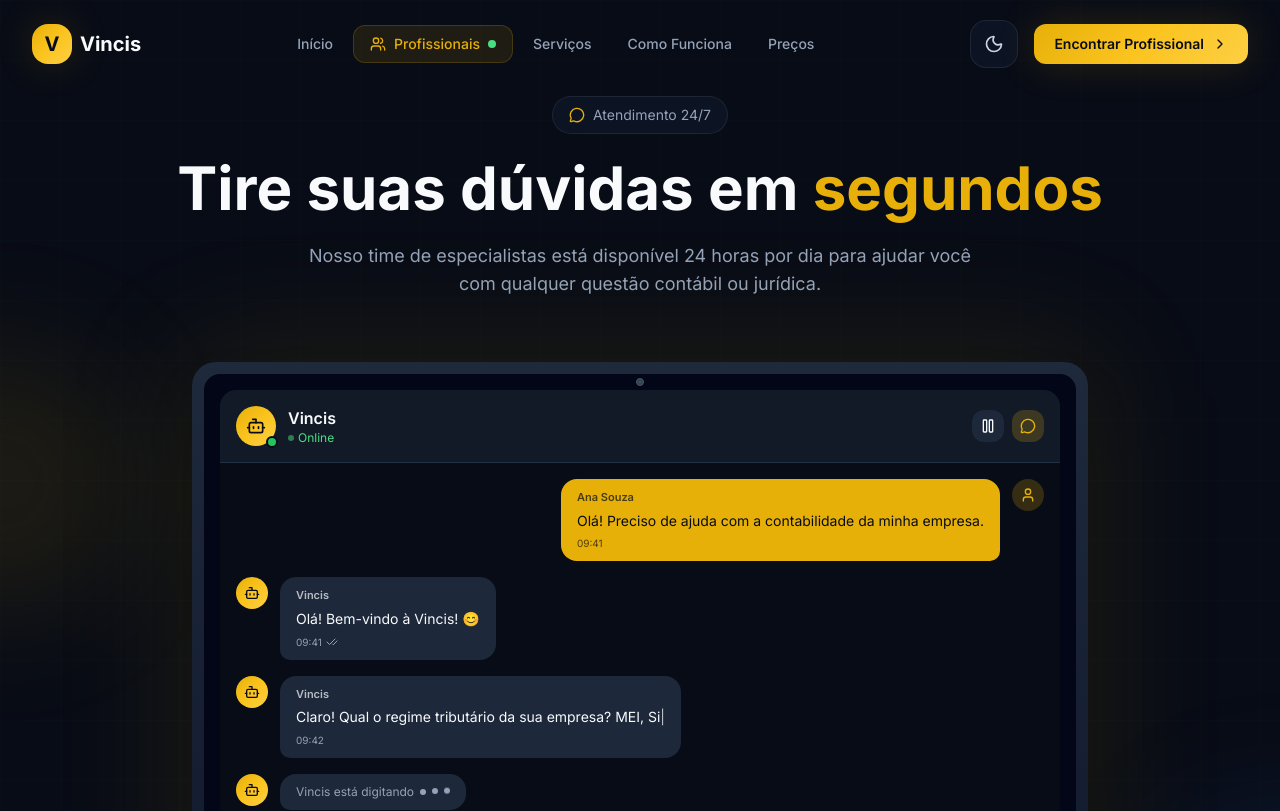
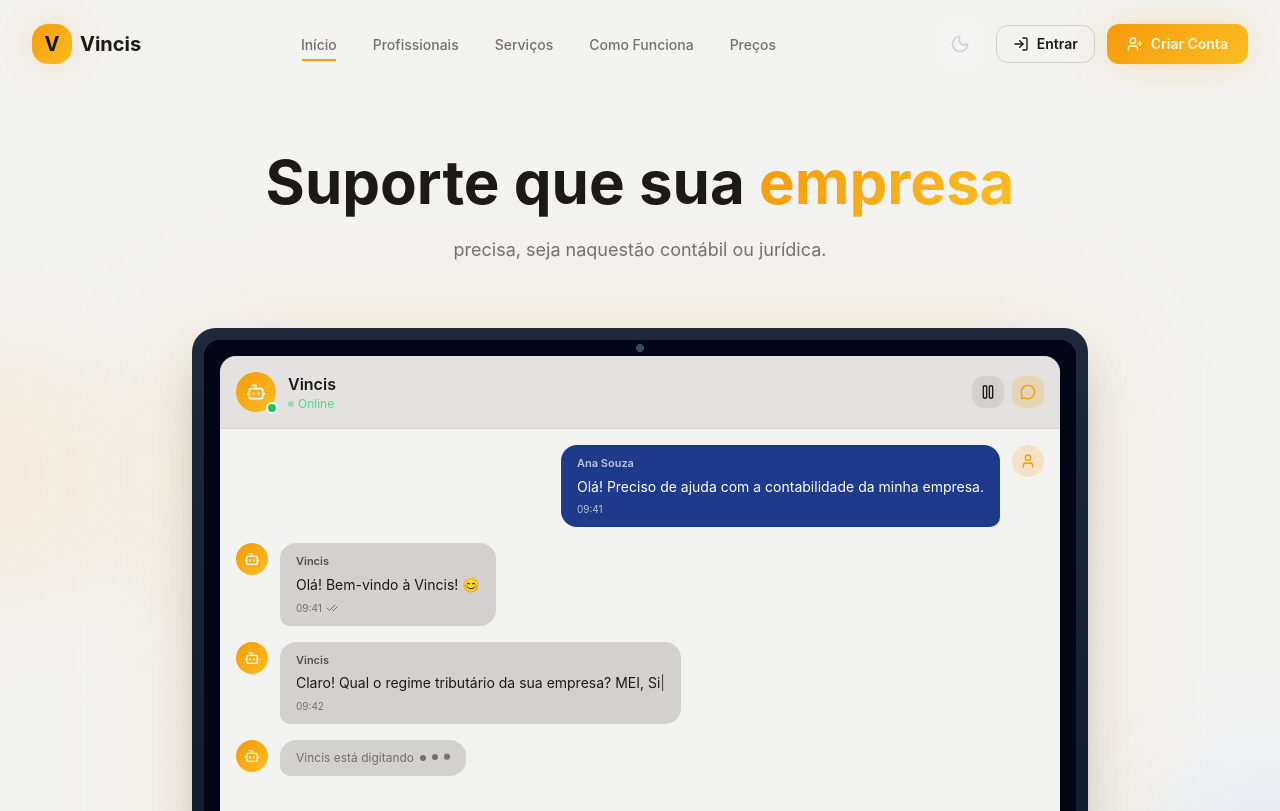
Before and after one commit to jusemar/vincis, a React (Vite) app: page / in a window 1280 px wide. Shown: the top 811 px of the page. Built offline with nearby package versions, Linux system fonts and the light colour scheme.

Commit message:
alterado o thema escuro e claror

```diff
--- a/src/components/Navigation.tsx
+++ b/src/components/Navigation.tsx
@@ -1,12 +1,12 @@
 import { useState, useEffect } from 'react';
 import { motion, AnimatePresence } from 'framer-motion';
-import { Menu, X, ChevronRight, Users } from 'lucide-react';
+import { Menu, X, LogIn, UserPlus } from 'lucide-react';
 import { Link, useLocation } from 'react-router-dom';
 import ThemeToggle from './ThemeToggle';
 
 const navLinks = [
   { name: 'Início', href: '/', type: 'route' },
-  { name: 'Profissionais', href: '/profissionais', type: 'route', icon: Users, highlight: true },
+  { name: 'Profissionais', href: '/profissionais', type: 'route' },
   { name: 'Serviços', href: '/#models', type: 'hash' },
   { name: 'Como Funciona', href: '/#how-it-works', type: 'hash' },
   { name: 'Preços', href: '/#pricing', type: 'hash' },
@@ -33,6 +33,15 @@ export default function Navigation() {
       }
     }
     setIsMobileMenuOpen(false);
+  };
+
+  // Verifica se o link está ativo
+  const isLinkActive = (link: typeof navLinks[0]) => {
+    if (link.type === 'route') {
+      return location.pathname === link.href;
+    } else {
+      return location.pathname === '/' && location.hash === link.href.substring(1);
+    }
   };
 
   return (
@@ -64,68 +73,74 @@ export default function Navigation() {
               </Link>
             </motion.div>
 
-            {/* Desktop Navigation */}
+            {/* Desktop Navigation - TODOS OS MENUS IGUAIS */}
             <div className="hidden md:flex items-center gap-1">
               {navLinks.map((link, index) => {
-                const Icon = link.icon;
-                const isActive = location.pathname === link.href ||
-                  (link.href.startsWith('/#') && location.pathname === '/' && location.hash === link.href.substring(1));
+                const active = isLinkActive(link);
 
-                return link.type === 'route' ? (
+                return (
                   <motion.div
                     key={link.name}
                     initial={{ opacity: 0, y: -20 }}
                     animate={{ opacity: 1, y: 0 }}
                     transition={{ delay: index * 0.1 }}
                   >
+                    {link.type === 'route' ? (
                       <Link
                         to={link.href}
-                      className={`relative px-4 py-2 text-sm font-medium transition-colors group flex items-center gap-2 rounded-lg ${
-                        link.highlight
-                          ? 'bg-primary/10 text-primary hover:bg-primary/20 border border-primary/20'
-                          : 'text-muted-foreground hover:text-foreground'
-                      } ${isActive ? 'text-foreground' : ''}`}
+                        className="relative px-4 py-2 text-sm font-medium text-muted-foreground hover:text-foreground transition-colors group"
                       >
-                      {Icon && <Icon className="w-4 h-4" />}
                         {link.name}
-                      {link.highlight && (
-                        <span className="w-2 h-2 bg-green-400 rounded-full animate-pulse" />
-                      )}
+                        {/* Underline animation - igual para todos */}
+                        <span className={`absolute bottom-0 left-1/2 -translate-x-1/2 h-0.5 bg-primary transition-all duration-300 ${
+                          active ? 'w-1/2' : 'w-0 group-hover:w-1/2'
+                        }`} />
                       </Link>
-                  </motion.div>
                     ) : (
-                  <motion.a
-                    key={link.name}
+                      <a
                         href={link.href}
                         onClick={(e) => {
                           e.preventDefault();
                           scrollToSection(link.href);
                         }}
                         className="relative px-4 py-2 text-sm font-medium text-muted-foreground hover:text-foreground transition-colors group"
-                    initial={{ opacity: 0, y: -20 }}
-                    animate={{ opacity: 1, y: 0 }}
-                    transition={{ delay: index * 0.1 }}
-                    whileHover={{ scale: 1.05 }}
                       >
                         {link.name}
-                    <span className="absolute bottom-0 left-1/2 -translate-x-1/2 w-0 h-0.5 bg-primary group-hover:w-1/2 transition-all duration-300" />
-                  </motion.a>
+                        {/* Underline animation - igual para todos */}
+                        <span className={`absolute bottom-0 left-1/2 -translate-x-1/2 h-0.5 bg-primary transition-all duration-300 ${
+                          active ? 'w-1/2' : 'w-0 group-hover:w-1/2'
+                        }`} />
+                      </a>
+                    )}
+                  </motion.div>
                 );
               })}
             </div>
 
-            {/* Right side buttons */}
-            <div className="hidden md:flex items-center gap-4">
+            {/* Right side buttons - Entrar e Cadastrar */}
+            <div className="hidden md:flex items-center gap-3">
               {/* Theme Toggle */}
               <ThemeToggle />
 
+              {/* Botão Entrar */}
               <motion.div whileHover={{ scale: 1.05 }} whileTap={{ scale: 0.95 }}>
                 <Link
-                  to="/profissionais"
+                  to="/entrar"
+                  className="px-4 py-2 text-sm font-semibold text-foreground border border-border rounded-lg hover:bg-muted/50 transition-all flex items-center gap-2"
+                >
+                  <LogIn className="w-4 h-4" />
+                  Entrar
+                </Link>
+              </motion.div>
+
+              {/* Botão Cadastrar / Criar Conta */}
+              <motion.div whileHover={{ scale: 1.05 }} whileTap={{ scale: 0.95 }}>
+                <Link
+                  to="/cadastrar"
                   className="px-5 py-2.5 text-sm font-semibold text-primary-foreground bg-gradient-gold rounded-lg btn-shine shadow-glow hover:shadow-glow-lg transition-shadow flex items-center gap-2"
                 >
-                  Encontrar Profissional
-                  <ChevronRight className="w-4 h-4" />
+                  <UserPlus className="w-4 h-4" />
+                  Criar Conta
                 </Link>
               </motion.div>
             </div>
@@ -164,60 +179,59 @@ export default function Navigation() {
             >
               <div className="flex flex-col gap-2">
                 {navLinks.map((link, index) => {
-                  const Icon = link.icon;
-                  return link.type === 'route' ? (
+                  return (
                     <motion.div
                       key={link.name}
                       initial={{ opacity: 0, x: -20 }}
                       animate={{ opacity: 1, x: 0 }}
                       transition={{ delay: index * 0.1 }}
                     >
+                      {link.type === 'route' ? (
                         <Link
                           to={link.href}
                           onClick={() => setIsMobileMenuOpen(false)}
-                        className={`px-4 py-3 text-lg font-medium rounded-lg flex items-center gap-3 ${
-                          link.highlight
-                            ? 'bg-primary/10 text-primary border border-primary/20'
-                            : 'text-muted-foreground hover:text-foreground hover:bg-muted'
-                        }`}
+                          className="px-4 py-3 text-lg font-medium text-muted-foreground hover:text-foreground hover:bg-muted rounded-lg flex items-center gap-3"
                         >
-                        {Icon && <Icon className="w-5 h-5" />}
                           {link.name}
-                        {link.highlight && (
-                          <span className="w-2 h-2 bg-green-400 rounded-full ml-auto" />
-                        )}
                         </Link>
-                    </motion.div>
                       ) : (
-                    <motion.a
-                      key={link.name}
+                        <a
                           href={link.href}
                           onClick={(e) => {
                             e.preventDefault();
                             scrollToSection(link.href);
                           }}
-                      className="px-4 py-3 text-lg font-medium text-muted-foreground hover:text-foreground hover:bg-muted rounded-lg transition-colors"
-                      initial={{ opacity: 0, x: -20 }}
-                      animate={{ opacity: 1, x: 0 }}
-                      transition={{ delay: index * 0.1 }}
+                          className="px-4 py-3 text-lg font-medium text-muted-foreground hover:text-foreground hover:bg-muted rounded-lg flex items-center gap-3"
                         >
                           {link.name}
-                    </motion.a>
+                        </a>
+                      )}
+                    </motion.div>
                   );
                 })}
+
+                {/* Mobile menu buttons - Entrar e Cadastrar */}
                 <motion.div
                   initial={{ opacity: 0 }}
                   animate={{ opacity: 1 }}
                   transition={{ delay: 0.4 }}
-                  className="mt-4"
+                  className="mt-4 flex flex-col gap-2"
                 >
                   <Link
-                    to="/profissionais"
+                    to="/entrar"
+                    onClick={() => setIsMobileMenuOpen(false)}
+                    className="w-full px-5 py-3 text-sm font-semibold text-foreground border border-border rounded-lg flex items-center justify-center gap-2 hover:bg-muted/50 transition-all"
+                  >
+                    <LogIn className="w-5 h-5" />
+                    Entrar
+                  </Link>
+                  <Link
+                    to="/cadastrar"
                     onClick={() => setIsMobileMenuOpen(false)}
                     className="w-full px-5 py-3 text-sm font-semibold text-primary-foreground bg-gradient-gold rounded-lg flex items-center justify-center gap-2"
                   >
-                    <Users className="w-5 h-5" />
-                    Encontrar Profissional
+                    <UserPlus className="w-5 h-5" />
+                    Criar Conta
                   </Link>
                 </motion.div>
               </div>
--- a/src/index.css
+++ b/src/index.css
@@ -1,264 +1,110 @@
-@import url('https://fonts.googleapis.com/css2?family=Inter:wght@300;400;500;600;700;800;900&display=swap');
-
 @tailwind base;
 @tailwind components;
 @tailwind utilities;
 
 @layer base {
   :root {
-    /* Dark Theme (Default) - ProConnect */
-    --background: 222 47% 6%;
+    /* TEMA CLARO - Bege + Âmbar */
+    --background: 60 4% 95%;
+    --foreground: 24 9% 10%;
+    --card: 60 9% 97%;
+    --card-foreground: 24 9% 10%;
+    --popover: 60 9% 97%;
+    --popover-foreground: 24 9% 10%;
+    --primary: 37 92% 50%;
+    --primary-foreground: 47 100% 96%;
+    --secondary: 24 5% 44%;
+    --secondary-foreground: 60 9% 97%;
+    --muted: 23 5% 82%;
+    --muted-foreground: 24 5% 44%;
+    --accent: 47 100% 96%;
+    --accent-foreground: 24 9% 10%;
+    --destructive: 0 72% 50%;
+    --destructive-foreground: 60 9% 97%;
+    --border: 23 5% 82%;
+    --input: 23 5% 82%;
+    --ring: 37 92% 50%;
+    --radius: 0.75rem;
+
+    --navy-900: 222 47% 11%;
+    --navy-800: 217 33% 17%;
+    --navy-700: 215 25% 27%;
+    --navy-600: 215 20% 35%;
+
+    --amber-500: 37 92% 50%;
+    --amber-400: 43 96% 56%;
+    --amber-300: 45 96% 64%;
+
+    --shadow-glow: 0 0 40px hsl(var(--primary) / 0.25);
+    --shadow-card: 0 8px 20px -4px rgba(0, 0, 0, 0.08);
+    --gradient-gold: linear-gradient(135deg, hsl(37 92% 50%), hsl(43 96% 56%));
+  }
+
+  /* TEMA ESCURO */
+   [data-theme="dark"],
+  .dark {
+    --background: 222 47% 11%;
     --foreground: 210 40% 98%;
-    --card: 222 47% 8%;
+    --card: 222 47% 11%;
     --card-foreground: 210 40% 98%;
-    --popover: 222 47% 8%;
+    --popover: 222 47% 11%;
     --popover-foreground: 210 40% 98%;
-    --primary: 45 93% 47%;
-    --primary-foreground: 222 47% 6%;
+    --primary: 217 91% 60%;
+    --primary-foreground: 222 47% 11%;
     --secondary: 217 33% 17%;
     --secondary-foreground: 210 40% 98%;
     --muted: 217 33% 17%;
     --muted-foreground: 215 20% 65%;
-    --accent: 45 93% 47%;
-    --accent-foreground: 222 47% 6%;
-    --destructive: 0 84.2% 60.2%;
+    --accent: 217 33% 17%;
+    --accent-foreground: 210 40% 98%;
+    --destructive: 0 62% 30%;
     --destructive-foreground: 210 40% 98%;
-    --border: 217 33% 20%;
-    --input: 217 33% 20%;
-    --ring: 45 93% 47%;
-    --radius: 0.75rem;
+    --border: 217 33% 17%;
+    --input: 217 33% 17%;
+    --ring: 224 76% 48%;
 
-    /* Custom Colors - Dark */
-    --navy-900: 222 47% 6%;
-    --navy-800: 222 47% 10%;
-    --navy-700: 222 40% 14%;
-    --navy-600: 222 35% 18%;
-    --amber-500: 45 93% 47%;
-    --amber-400: 45 96% 55%;
-    --amber-300: 45 98% 63%;
-    --slate-400: 215 20% 65%;
-    --slate-300: 215 25% 75%;
-
-    /* Gradients */
-    --gradient-hero: linear-gradient(135deg, hsl(222 47% 6%) 0%, hsl(222 47% 10%) 50%, hsl(217 33% 17%) 100%);
-    --gradient-gold: linear-gradient(135deg, hsl(45 93% 47%) 0%, hsl(45 96% 55%) 50%, hsl(45 98% 63%) 100%);
-    --gradient-card: linear-gradient(145deg, hsl(222 47% 8%) 0%, hsl(222 47% 12%) 100%);
-
-    /* Shadows */
-    --shadow-glow: 0 0 40px rgba(234, 179, 8, 0.15);
-    --shadow-card: 0 8px 32px rgba(0, 0, 0, 0.4);
-    --shadow-elevated: 0 20px 60px rgba(0, 0, 0, 0.5);
-
-    /* Grid opacity */
-    --grid-opacity: 0.03;
-    --glass-bg: rgba(15, 23, 42, 0.7);
-    --glass-border: rgba(255, 255, 255, 0.08);
-  }
-
-  /* Light Theme - Soft & Clean */
-  [data-theme="light"] {
-    --background: 210 40% 98%;
-    --foreground: 222 47% 11%;
-    --card: 0 0% 100%;
-    --card-foreground: 222 47% 11%;
-    --popover: 0 0% 100%;
-    --popover-foreground: 222 47% 11%;
-    --primary: 199 89% 48%;
-    --primary-foreground: 0 0% 100%;
-    --secondary: 210 40% 96%;
-    --secondary-foreground: 222 47% 11%;
-    --muted: 210 40% 96%;
-    --muted-foreground: 215 16% 47%;
-    --accent: 199 89% 48%;
-    --accent-foreground: 0 0% 100%;
-    --destructive: 0 84.2% 60.2%;
-    --destructive-foreground: 0 0% 98%;
-    --border: 214 32% 91%;
-    --input: 214 32% 91%;
-    --ring: 199 89% 48%;
-
-    /* Custom Colors - Light */
-    --navy-900: 210 40% 98%;
-    --navy-800: 0 0% 100%;
-    --navy-700: 210 40% 96%;
-    --navy-600: 214 32% 91%;
-    --amber-500: 199 89% 48%;
-    --amber-400: 199 89% 55%;
-    --amber-300: 199 89% 62%;
-    --slate-400: 215 16% 47%;
-    --slate-300: 215 20% 55%;
-
-    /* Gradients - Light */
-    --gradient-hero: linear-gradient(135deg, hsl(210 40% 98%) 0%, hsl(210 40% 99%) 50%, hsl(210 40% 96%) 100%);
-    --gradient-gold: linear-gradient(135deg, hsl(199 89% 48%) 0%, hsl(199 89% 55%) 50%, hsl(199 89% 62%) 100%);
-    --gradient-card: linear-gradient(145deg, hsl(0 0% 100%) 0%, hsl(210 40% 99%) 100%);
-
-    /* Shadows - Light */
-    --shadow-glow: 0 0 40px rgba(14, 165, 233, 0.2);
-    --shadow-card: 0 4px 20px rgba(0, 0, 0, 0.08);
-    --shadow-elevated: 0 8px 40px rgba(0, 0, 0, 0.12);
-
-    /* Grid opacity */
-    --grid-opacity: 0.02;
-    --glass-bg: rgba(255, 255, 255, 0.8);
-    --glass-border: rgba(0, 0, 0, 0.06);
+    --shadow-glow: 0 0 60px hsl(var(--primary) / 0.25);
+    --gradient-gold: linear-gradient(135deg, #f59e0b, #eab308);
   }
 }
 
-@layer base {
-  * {
-    @apply border-border;
+/* Glassmorphism */
+@layer components {
+  .glass {
+    background: rgba(255, 255, 255, 0.1);
+    backdrop-filter: blur(16px);
+    border: 1px solid rgba(255, 255, 255, 0.2);
   }
 
-  html {
-    scroll-behavior: smooth;
-  }
-
-  body {
-    @apply bg-background text-foreground antialiased;
-    font-family: 'Inter', system-ui, -apple-system, sans-serif;
-    transition: background-color 0.3s ease, color 0.3s ease;
-  }
-}
-
-@layer utilities {
-  /* Text Gradients */
-  .text-gradient-gold {
-    background: linear-gradient(135deg, hsl(var(--primary)) 0%, hsl(var(--accent)) 100%);
-    -webkit-background-clip: text;
-    -webkit-text-fill-color: transparent;
-    background-clip: text;
-  }
-
-  /* Glass Effect */
-  .glass {
-    background: var(--glass-bg);
-    backdrop-filter: blur(20px);
-    -webkit-backdrop-filter: blur(20px);
-    border: 1px solid var(--glass-border);
-    transition: background 0.3s ease, border 0.3s ease;
+  .dark .glass {
+    background: rgba(0, 0, 0, 0.3);
+    border: 1px solid rgba(255, 255, 255, 0.08);
   }
 
   .glass-card {
-    background: linear-gradient(145deg,
-      hsl(var(--card) / 0.6) 0%,
-      hsl(var(--background) / 0.8) 100%
-    );
-    backdrop-filter: blur(20px);
-    -webkit-backdrop-filter: blur(20px);
-    border: 1px solid hsl(var(--border) / 0.3);
-    transition: all 0.3s ease;
+    background: hsl(var(--card) / 0.8);
+    backdrop-filter: blur(12px);
+    border: 1px solid hsl(var(--border) / 0.5);
   }
 
-  /* Glow Effects */
-  .glow-amber {
+  .shadow-glow {
     box-shadow: var(--shadow-glow);
   }
 
-  .glow-amber-sm {
-    box-shadow: 0 0 20px hsl(var(--primary) / 0.15);
+  .text-gradient-gold {
+    background: linear-gradient(135deg, hsl(37 92% 50%), hsl(43 96% 56%));
+    -webkit-background-clip: text;
+    background-clip: text;
+    color: transparent;
   }
 
-  /* Card Hover */
-  .card-hover {
-    transition: all 0.4s cubic-bezier(0.4, 0, 0.2, 1);
+  .bg-gradient-gold {
+    background: var(--gradient-gold);
   }
 
-  .card-hover:hover {
-    transform: translateY(-8px);
-    box-shadow: var(--shadow-elevated);
-  }
-
-  /* Button Shine Effect */
-  .btn-shine {
-    position: relative;
-    overflow: hidden;
-  }
-
-  .btn-shine::before {
-    content: '';
-    position: absolute;
-    top: 0;
-    left: -100%;
-    width: 100%;
-    height: 100%;
-    background: linear-gradient(90deg, transparent, rgba(255,255,255,0.2), transparent);
-    transition: left 0.5s;
-  }
-
-  .btn-shine:hover::before {
-    left: 100%;
-  }
-
-  /* Grid Pattern */
   .bg-grid {
-    background-image:
-      linear-gradient(hsl(var(--foreground) / var(--grid-opacity)) 1px, transparent 1px),
-      linear-gradient(90deg, hsl(var(--foreground) / var(--grid-opacity)) 1px, transparent 1px);
-    background-size: 60px 60px;
-    transition: opacity 0.3s ease;
-  }
-
-  /* Radial Gradient */
-  .bg-radial {
-    background: radial-gradient(ellipse at center, hsl(var(--primary) / 0.08) 0%, transparent 70%);
-  }
-
-  /* Hide scrollbar */
-  .no-scrollbar::-webkit-scrollbar {
-    display: none;
-  }
-
-  .no-scrollbar {
-    -ms-overflow-style: none;
-    scrollbar-width: none;
+    background-image: linear-gradient(to right, hsl(var(--border) / 0.1) 1px, transparent 1px),
+      linear-gradient(to bottom, hsl(var(--border) / 0.1) 1px, transparent 1px);
+    background-size: 40px 40px;
   }
 }
-
-/* Custom Scrollbar */
-::-webkit-scrollbar {
-  width: 8px;
-}
-
-::-webkit-scrollbar-track {
-  background: hsl(var(--background));
-}
-
-::-webkit-scrollbar-thumb {
-  background: hsl(var(--border));
-  border-radius: 4px;
-}
-
-::-webkit-scrollbar-thumb:hover {
-  background: hsl(var(--muted-foreground));
-}
-
-/* Firefox scrollbar */
-* {
-  scrollbar-width: thin;
-  scrollbar-color: hsl(var(--border)) hsl(var(--background));
-}
-
-/* Selection color */
-::selection {
-  background: hsl(var(--primary) / 0.3);
-  color: hsl(var(--foreground));
-}
-
-/* Focus styles */
-*:focus-visible {
-  outline: 2px solid hsl(var(--primary));
-  outline-offset: 2px;
-}
-
-/* Reduced motion */
-@media (prefers-reduced-motion: reduce) {
-  *,
-  *::before,
-  *::after {
-    animation-duration: 0.01ms !important;
-    animation-iteration-count: 1 !important;
-    transition-duration: 0.01ms !important;
-    scroll-behavior: auto !important;
-  }
-}
--- a/src/sections/home/ChatDemo.tsx
+++ b/src/sections/home/ChatDemo.tsx
@@ -296,11 +296,11 @@ const ChatInterface = ({
                 </div>
 
                 {/* Message Bubble */}
-                <div className={`relative px-4 py-2.5 rounded-2xl ${
-                  msg.sender === 'user'
-                    ? 'bg-primary text-primary-foreground rounded-br-md'
-                    : 'bg-muted text-foreground rounded-bl-md'
-                }`}>
+              <div className={`relative px-4 py-2.5 rounded-2xl ${
+  msg.sender === 'user'
+    ? 'bg-[#1E3A8A] text-white rounded-br-md'
+    : 'bg-muted text-foreground rounded-bl-md'
+}`}>
                   {/* Sender Name */}
                   <p className="text-[11px] font-semibold mb-1 opacity-70">
                     {msg.sender === 'user' ? userName : companyName}
@@ -447,15 +447,7 @@ export default function ChatDemo() {
       <div className="relative z-10 max-w-7xl mx-auto px-4 sm:px-6 lg:px-8">
         {/* Section Header */}
         <div className="text-center mb-16">
-          <motion.div
-            className="inline-flex items-center gap-2 px-4 py-2 rounded-full glass mb-6"
-            initial={{ opacity: 0, y: 20 }}
-            animate={isInView ? { opacity: 1, y: 0 } : {}}
-            transition={{ duration: 0.6 }}
-          >
-            <MessageCircle className="w-4 h-4 text-primary" />
-            <span className="text-sm text-muted-foreground">Atendimento 24/7</span>
-          </motion.div>
+          <div className="h-8 mb-6"></div>
 
           <motion.h2
             className="text-4xl sm:text-5xl lg:text-6xl font-bold text-foreground mb-6"
@@ -463,8 +455,8 @@ export default function ChatDemo() {
             animate={isInView ? { opacity: 1, y: 0 } : {}}
             transition={{ duration: 0.8, delay: 0.2 }}
           >
-            Tire suas dúvidas em{' '}
-            <span className="text-gradient-gold">segundos</span>
+            Suporte que sua {' '}
+            <span className="text-gradient-gold">empresa</span>
           </motion.h2>
 
           <motion.p
@@ -473,8 +465,8 @@ export default function ChatDemo() {
             animate={isInView ? { opacity: 1, y: 0 } : {}}
             transition={{ duration: 0.8, delay: 0.4 }}
           >
-            Nosso time de especialistas está disponível 24 horas por dia para
-            ajudar você com qualquer questão contábil ou jurídica.
+
+             precisa, seja naquestão contábil ou jurídica.
           </motion.p>
         </div>
 
```
Also changed, not shown: src/pages/ProfessionalsPage.tsx (+8 -46 lines). Lines whose indentation alone changed are shown as unchanged.
